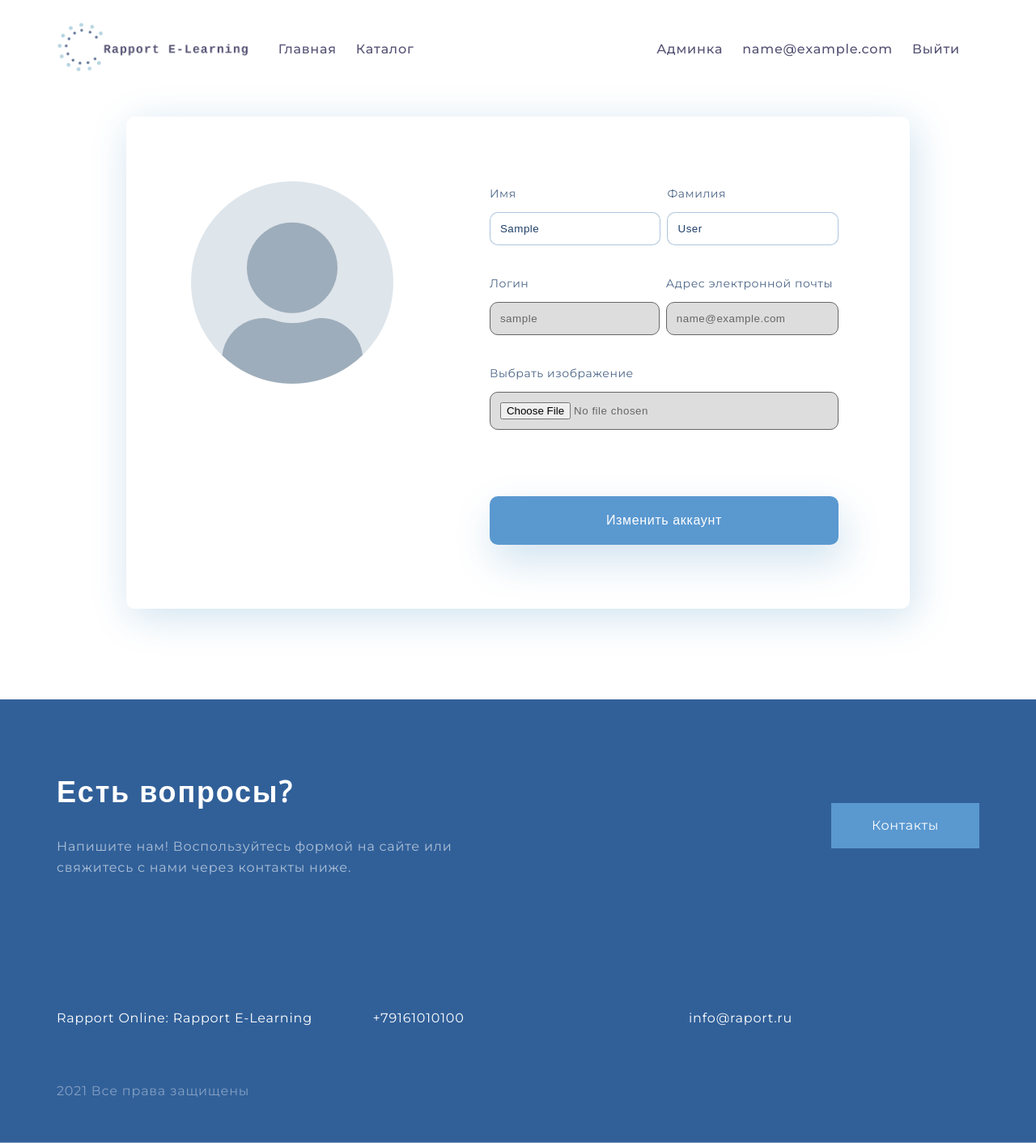
After one commit to ramis-khasianov/geek_django_basic, a Django app: page /users/profile/ in a window 1280 px wide. The commit adds this page. Shown: the whole page at 81% size. Run offline with Django 3.2, Linux system fonts and the light colour scheme; the visitor is signed in with stand-in values (Sample User, id 1).

Commit message:
profile and profile images

```diff
--- a/authapp/forms.py
+++ b/authapp/forms.py
@@ -1,5 +1,5 @@
 from django import forms
-from django.contrib.auth.forms import AuthenticationForm, UserCreationForm
+from django.contrib.auth.forms import AuthenticationForm, UserCreationForm, UserChangeForm
 
 from authapp.models import User
 
@@ -27,8 +27,23 @@ class UserRegisterForm(UserCreationForm):
     password1 = forms.CharField(widget=forms.PasswordInput(attrs={
         'class': 'general-form-input', 'placeholder': 'Введите пароль'}))
     password2 = forms.CharField(widget=forms.PasswordInput(attrs={
-        'class': 'general-form-input', 'placeholder': 'Подтвердите пароль'}))
+        'class': 'general-form-input', 'placeholder': 'Подтвердите пароль'}), help_text='Пароль')
 
     class Meta:
         model = User
         fields = ('username', 'email', 'first_name', 'last_name', 'password1', 'password2')
+        labels = {
+            'password2': 'Пароль'
+        }
+
+
+class UserProfileForm(UserChangeForm):
+    username = forms.CharField(widget=forms.TextInput(attrs={'class': 'general-form-input', 'readonly': True}))
+    email = forms.CharField(widget=forms.EmailInput(attrs={'class': 'general-form-input', 'readonly': True}))
+    first_name = forms.CharField(widget=forms.TextInput(attrs={'class': 'general-form-input'}))
+    last_name = forms.CharField(widget=forms.TextInput(attrs={'class': 'general-form-input'}))
+    image = forms.ImageField(widget=forms.FileInput(attrs={'class': 'general-form-input'}), required=False)
+
+    class Meta:
+        model = User
+        fields = ('username', 'email', 'first_name', 'last_name', 'image')
--- /dev/null
+++ b/authapp/templates/authapp/profile.html
@@ -0,0 +1,73 @@
+{% extends 'mainapp/base.html' %}
+
+{% load static %}
+
+{% block content %}
+
+
+
+    <!-- Контейнер с формой входа-->
+    <div class="container">
+        <div class="form-page">
+
+            {% if form.errors %}
+                <div class="form-alert-container form-alert-warning" role="alert">
+                    <div class="register-form-alert">
+                        {{ form.errors|escape }}
+                    </div>
+                    <button type="button" class="form-alert-dismiss-button" data-dismiss="alert" aria-label="Close">
+                        <span aria-hidden="true">&times;</span>
+                    </button>
+                </div>
+            {% endif %}
+
+            <!-- Форма для изменения профиля -->
+            <div class="profile-form-container">
+
+                <form class="profile-form" action="{% url 'users:profile' %}" method="post" enctype="multipart/form-data">
+                    {% csrf_token %}
+                    <div class="profile-form-image-container">
+                        <img src="{% if user.image %} {{ user.image.url }} {% else %} {% static 'img/profile.png' %} {% endif %}"
+                             alt="'profile-image" class="profile-form-image">
+                    </div>
+                    <div class="profile-form-text-container">
+                        <div class="general-form-row">
+                            <div class="general-form-group-vertical ">
+                                <label class="general-form-label" for="{{ form.first_name.id_for_label }}">Имя</label>
+                                {{ form.first_name }}
+                            </div>
+                            <div class="general-form-group-vertical">
+                                <label class="general-form-label" for="{{ form.last_name.id_for_label }}">Фамилия</label>
+                                {{ form.last_name }}
+                            </div>
+                        </div>
+                        <div class="general-form-row">
+                            <div class="general-form-group-vertical">
+                                <label class="general-form-label" for="{{ form.username.id_for_label }}">Логин</label>
+                                {{ form.username }}
+                            </div>
+                            <div class="general-form-group-vertical">
+                                <label class="general-form-label" for="{{ form.email.id_for_label }}">Адрес электронной
+                                    почты</label>
+                                {{ form.email }}
+                            </div>
+                        </div>
+
+                        <div class="general-form-group-vertical">
+                            <label class="general-form-label" for="{{ form.image.id_for_label }}">Выбрать изображение</label>
+                            {{ form.image }}
+                        </div>
+                        <div class="general-form-group-vertical">
+                            <input class="general-form-btn" type="submit" value="Изменить аккаунт">
+                        </div>
+                    </div>
+                </form>
+            </div>
+            <!-- Форма для изменения профиля -->
+
+        </div>
+    </div>
+    <!-- Контейнер с формой входа-->
+
+
+{% endblock %}
--- a/authapp/urls.py
+++ b/authapp/urls.py
@@ -1,6 +1,6 @@
 from django.urls import path
 
-from authapp.views import login, register, logout
+from authapp.views import login, register, logout, profile
 
 app_name = 'authapp'
 
@@ -8,4 +8,5 @@ urlpatterns = [
     path('login/', login, name='login'),
     path('register/', register, name='register'),
     path('logout/', logout, name='logout'),
+    path('profile/', profile, name='profile')
 ]
--- a/authapp/views.py
+++ b/authapp/views.py
@@ -1,8 +1,8 @@
 from django.shortcuts import render, HttpResponseRedirect
-from django.contrib import auth
+from django.contrib import auth, messages
 from django.urls import reverse
-
-from authapp.forms import UserLoginForm, UserRegisterForm
+from django.contrib.auth.decorators import login_required
+from authapp.forms import UserLoginForm, UserRegisterForm, UserProfileForm
 
 
 def login(request):
@@ -15,8 +15,6 @@ def login(request):
             if user and user.is_active:
                 auth.login(request, user)
                 return HttpResponseRedirect(reverse('index'))
-        else:
-            print(form.errors)
     else:
         form = UserLoginForm()
     context = {'title': 'GeekShop - Авторизация', 'form': form}
@@ -28,9 +26,8 @@ def register(request):
         form = UserRegisterForm(data=request.POST)
         if form.is_valid():
             form.save()
+            messages.success(request, 'Вы успешно зарегестрировались!')
             return HttpResponseRedirect(reverse('users:login'))
-        else:
-            print(form.errors)
     else:
         form = UserRegisterForm()
     context = {'title': 'GeekShop - Регистрация', 'form': form}
@@ -40,3 +37,19 @@ def register(request):
 def logout(request):
     auth.logout(request)
     return HttpResponseRedirect(reverse('index'))
+
+
+@login_required
+def profile(request):
+    if request.method == 'POST':
+        form = UserProfileForm(data=request.POST, files=request.FILES, instance=request.user)
+        if form.is_valid():
+            form.save()
+            return HttpResponseRedirect(reverse('users:profile'))
+    else:
+        form = UserProfileForm(instance=request.user)
+    context = {
+        'title': 'GeekShop - Личный кабинет',
+        'form': form
+    }
+    return render(request, 'authapp/profile.html', context)
--- a/geekshop/settings.py
+++ b/geekshop/settings.py
@@ -132,3 +132,7 @@ STATICFILES_DIRS = (
 DEFAULT_AUTO_FIELD = 'django.db.models.BigAutoField'
 
 AUTH_USER_MODEL = 'authapp.User'
+LOGIN_URL = '/users/login/'
+
+MEDIA_URL = '/media/'
+MEDIA_ROOT = os.path.join(BASE_DIR, 'media')
--- a/mainapp/templates/mainapp/base.html
+++ b/mainapp/templates/mainapp/base.html
@@ -8,6 +8,7 @@
     <meta charset="UTF-8">
     <meta name="viewport" content="width=device-width, user-scalable=no, initial-scale=1.0, maximum-scale=1.0, minimum-scale=1.0">
     <meta http-equiv="X-UA-Compatible" content="ie=edge">
+    <link rel="icon" href="{% static 'favicon.ico' %}" type="image/x-icon">
 
     <!-- Page title -->
     <title>{{ title }}</title>
@@ -35,7 +36,7 @@
                 <li class="navbar-item"><a href="{% url 'admin:index' %}">Админка</a></li>
             {% endif %}
             {% if user.is_authenticated %}
-                <li class="navbar-item"><a href="#">{{ user.email }}</a></li>
+                <li class="navbar-item"><a href="{% url 'authapp:profile' %}">{{ user.email }}</a></li>
                 <li class="navbar-item"><a href="{% url 'authapp:logout' %}">Выйти</a></li>
             {% else %}
                 <li class="navbar-item"><a href="{% url 'authapp:login' %}">Войти</a></li>
@@ -80,6 +81,8 @@
 </div>
 <!-- Подвал -->
 
+<script src="{% static 'scripts.js' %}"></script>
+
 </body>
 
 </html>
--- /dev/null
+++ b/static/scripts.js
@@ -0,0 +1,11 @@
+const hideAlert = () => {
+  let containerToHide = document.querySelector('.form-alert-container')
+  containerToHide.style.display = "none";
+}
+
+const addAlertDismissListener = () => {
+    let dismissButton = document.querySelector('.form-alert-dismiss-button')
+    dismissButton.addEventListener('click', hideAlert)
+}
+
+addAlertDismissListener()
--- a/static/style.css
+++ b/static/style.css
@@ -55,7 +55,7 @@ body {
     background-image: url("img/contact-background.jpg");
     background-repeat: no-repeat;
     background-size: cover;
-    height: 200px;
+    height: 160px;
     text-align: center;
     display: flex;
     flex-direction: column;
@@ -105,6 +105,12 @@ body {
     outline: none;
 }
 
+.general-form-input:read-only {
+    border: 1px solid #666666;
+    background-color: #DDDDDD;
+    color: #666666;
+}
+
 .general-form-input:focus {
     border: 1px solid rgba(53, 110, 173, 0.8);
 }
@@ -116,7 +122,7 @@ body {
 
 .general-form-btn {
     margin-top: 50px;
-    height: 72px;
+    height: 60px;
     background: #5A98D0;
     box-shadow: 5px 20px 50px rgba(16, 112, 177, 0.2);
     border-radius: 10px;
@@ -550,15 +556,71 @@ body {
 /* contact us */
 
 
-/* Login and register */
+/* Login register and profile */
 
 .form-page {
     display: flex;
-    justify-content: center;
+    flex-direction: column;
+    align-items: center;
+}
+
+.form-alert-container {
+    margin-top: 24px;
+    box-shadow: 5px 10px 50px rgba(16, 112, 177, 0.2);
+    border-radius: 10px;
+    position: relative;
+    font-size: 16px;
+    line-height: 26px;
+    color: #1F3F68;
+    opacity: 0.8;
+    letter-spacing: 0.05em;
+}
+
+.form-alert-warning {
+    color: #F2C94C;
+}
+
+.form-alert-success {
+    color: #6FCF97;
+}
+
+.form-alert-danger {
+    color: #6FCF97;
+}
+
+.form-alert-container ul {
+    margin: 32px;
+    list-style: none;
+}
+
+.form-alert-container p {
+    margin: 32px;
+}
+
+.form-alert-dismiss-button {
+    position: absolute;
+    z-index: 1;
+    top: 16px;
+    right: 16px;
+    font-size: 16px;
+    line-height: 26px;
+    color: #1F3F68;
+    background: none;
+    border: none;
+    height: 20px;
+    width: 20px;
+}
+
+.form-alert-dismiss-button:hover {
+    color: #316099;
+}
+
+.login-form-alert {
+    width: 540px;
 }
 
 .login-form-container {
-    margin-top: 96px;
+    margin-top: 24px;
     width: 540px;
     height: 500px;
     box-shadow: 5px 10px 50px rgba(16, 112, 177, 0.2);
@@ -572,8 +634,12 @@ body {
     margin: 56px;
 }
 
+.register-form-alert {
+    width: 800px;
+}
+
 .register-form-container {
-    margin-top: 96px;
+    margin-top: 24px;
     width: 800px;
     height: 680px;
     box-shadow: 5px 10px 50px rgba(16, 112, 177, 0.2);
@@ -587,7 +653,39 @@ body {
     margin: 56px;
 }
 
-/* login and register */
+.profile-form-container {
+    margin-top: 24px;
+    padding: 24px;
+    width: 920px;
+    height: 560px;
+    box-shadow: 5px 10px 50px rgba(16, 112, 177, 0.2);
+    border-radius: 10px;
+}
+
+.profile-form {
+    display: flex;
+    flex-wrap: wrap;
+}
+
+.profile-form-image-container {
+    flex-grow: 1;
+    margin: 56px;
+}
+
+.profile-form-image {
+    width: 250px;
+    height: 250px;
+    border-radius: 10px;
+}
+
+.profile-form-text-container {
+    flex-grow: 2;
+    display: flex;
+    flex-direction: column;
+    margin: 56px;
+}
+
+/* login register and profile */
 
 
 /* Media queries */
```
Also changed, not shown: authapp/templates/authapp/login.html (+22 -0 lines), authapp/templates/authapp/register.html (+12 -1 lines), static/favicon.ico (added), static/img/profile.png (added).
